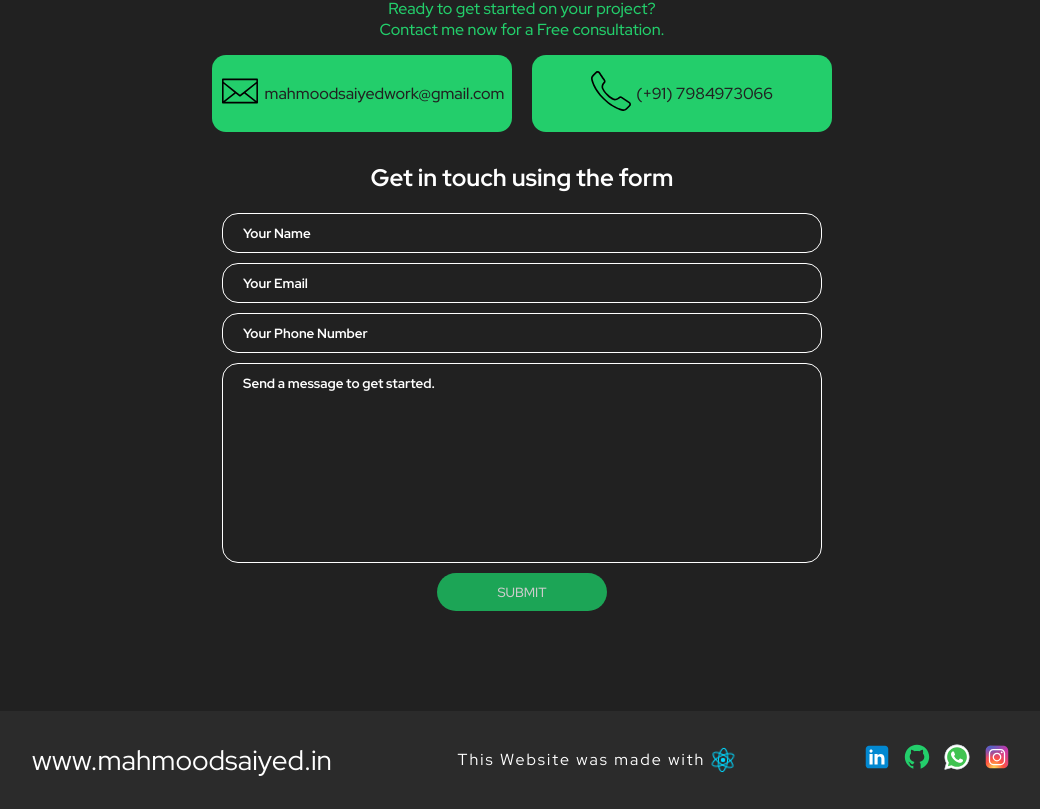
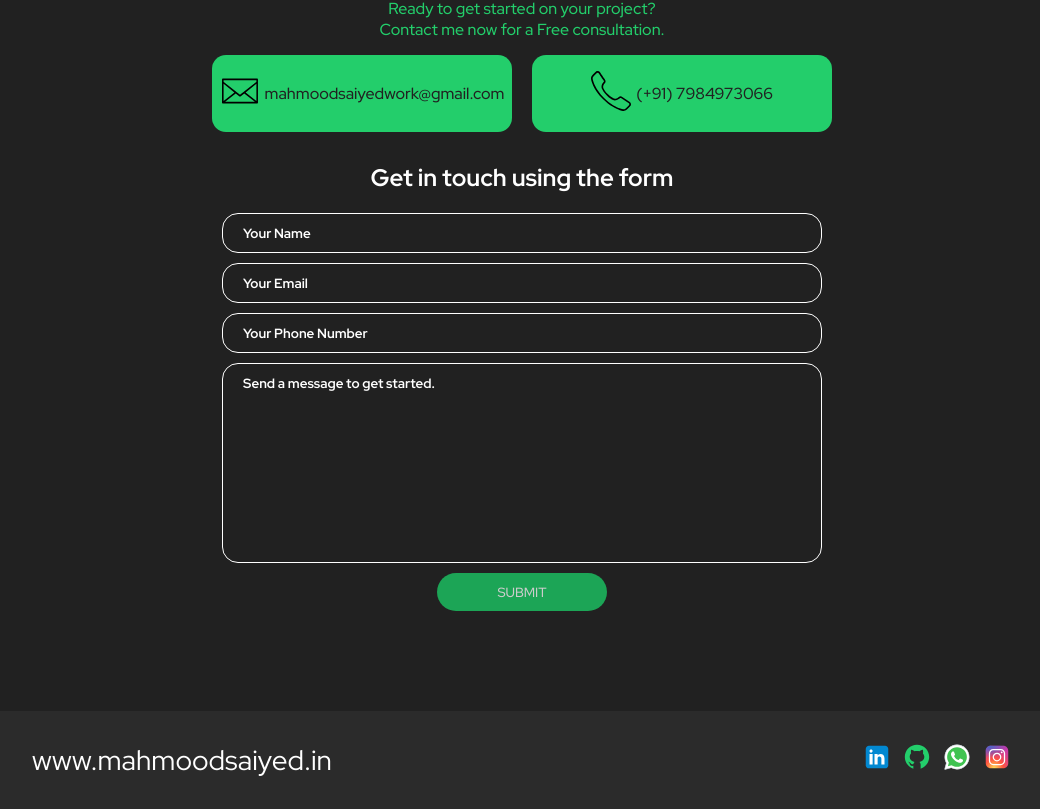
Before and after one commit to MahmoodSaiyed/my-portfolio, a React (Create React App) app: page / in a window 1280 px wide. Shown: the part 3104-3913 px from the top of the page, without its empty margins (118-1158 px from the left). Built offline with nearby package versions, Linux system fonts and the light colour scheme.

Commit message:
minor changes

```diff
--- a/src/components/Footer/Footer.tsx
+++ b/src/components/Footer/Footer.tsx
@@ -12,12 +12,12 @@ export function Footer() {
         <span>www.mahmood</span>
         <span>saiyed.in</span>
       </a>
-      <div>
+      {/* <div>
         <p>
           This Website was made with <img src={reactIcon} alt="React" />
-          {/* <span>❤️</span> */}
+          <span>❤️</span>
         </p>
-      </div>
+      </div> */}
       <div className="social-media">
         <a
           href="https://www.linkedin.com/in/mahmoodsaiyed/"
```
